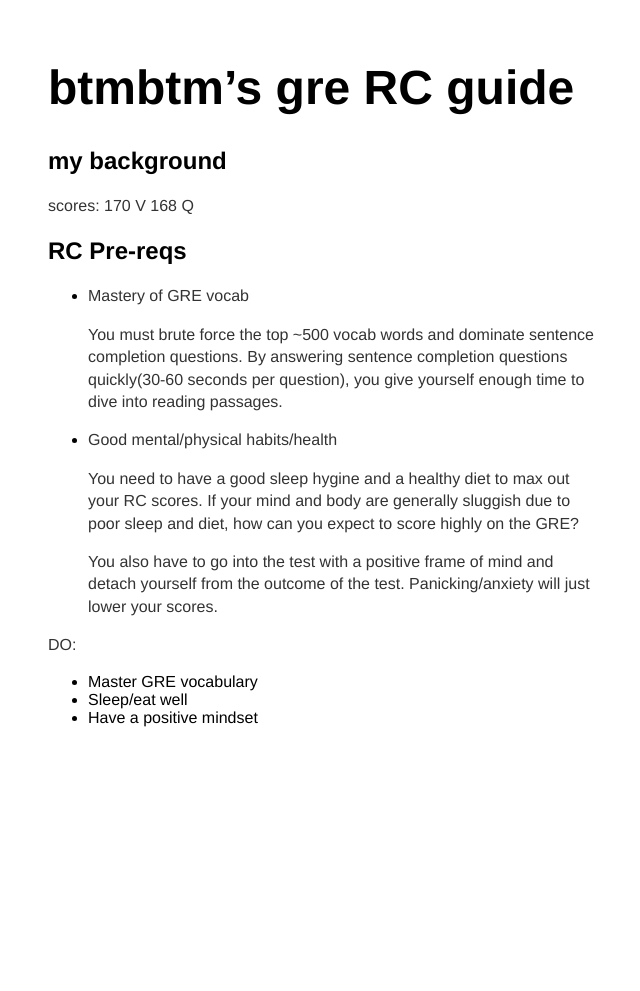
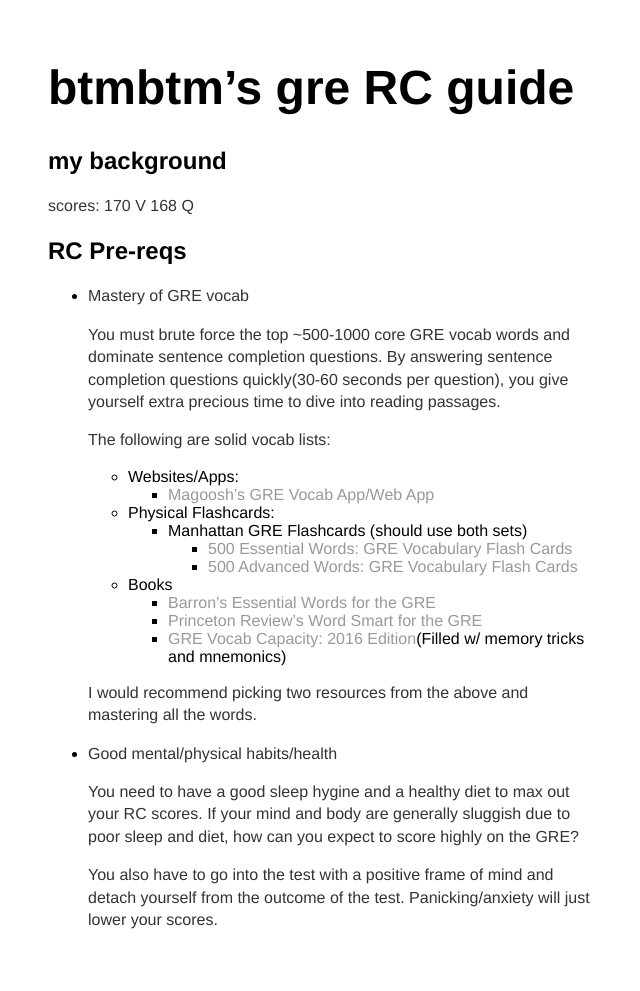
Before and after one commit to btmbtm/btmbtm.github.io, a Jekyll site: the page built from gre/rcguide.md, in a window 1280 px wide. Shown: the whole page, without its empty margins (317-957 px from the left). Built offline with Jekyll 4.4.1, drawn with Linux system fonts in a browser that asks for light colours; before the commit the page ends 900 px from its top, so only the background shows below that.

Commit message:
Added vocab resource links to rc guide

```diff
--- a/gre/rcguide.md
+++ b/gre/rcguide.md
@@ -14,15 +14,25 @@ scores: 170 V 168 Q
 
 - Mastery of GRE vocab
 
-  You must brute force the top ~500 vocab words and dominate sentence completion questions. By answering sentence completion questions quickly(30-60 seconds per question), you give yourself enough time to dive into reading passages.
+  You must brute force the top ~500-1000 core GRE vocab words and dominate sentence completion questions. By answering sentence completion questions quickly(30-60 seconds per question), you give yourself extra precious time to dive into reading passages.
+
+  The following are solid vocab lists:
+  - Websites/Apps:
+    - [Magoosh's GRE Vocab App/Web App](https://gre.magoosh.com/flashcards/vocabulary)
+  - Physical Flashcards:
+    - Manhattan GRE Flashcards (should use both sets)
+      - [500 Essential Words: GRE Vocabulary Flash Cards](http://amzn.to/2aed2n1)
+      - [500 Advanced Words: GRE Vocabulary Flash Cards](http://amzn.to/2amYkzJ)
+  - Books
+    - [Barron's Essential Words for the GRE](http://amzn.to/2animnM)
+    - [Princeton Review's Word Smart for the GRE](http://amzn.to/2aedwtA)
+    - [GRE Vocab Capacity: 2016 Edition](http://amzn.to/2anhVKk)(Filled w/ memory tricks and mnemonics)
+
+
+  I would recommend picking two resources from the above and mastering all the words.
 
 - Good mental/physical habits/health
 
   You need to have a good sleep hygine and a healthy diet to max out your RC scores. If your mind and body are generally sluggish due to poor sleep and diet, how can you expect to score highly on the GRE?
 
   You also have to go into the test with a positive frame of mind and detach yourself from the outcome of the test. Panicking/anxiety will just lower your scores.
-
-DO:
-  - Master GRE vocabulary
-  - Sleep/eat well
-  - Have a positive mindset
```
